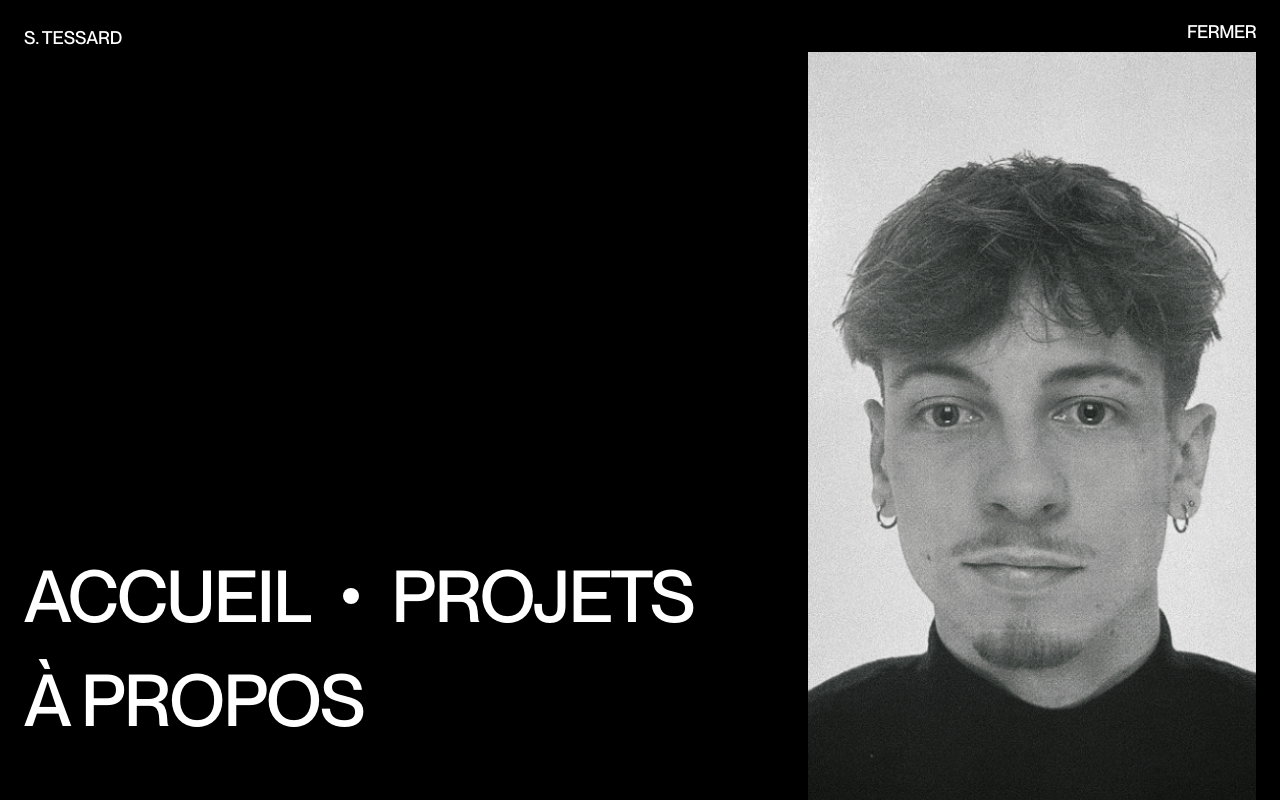
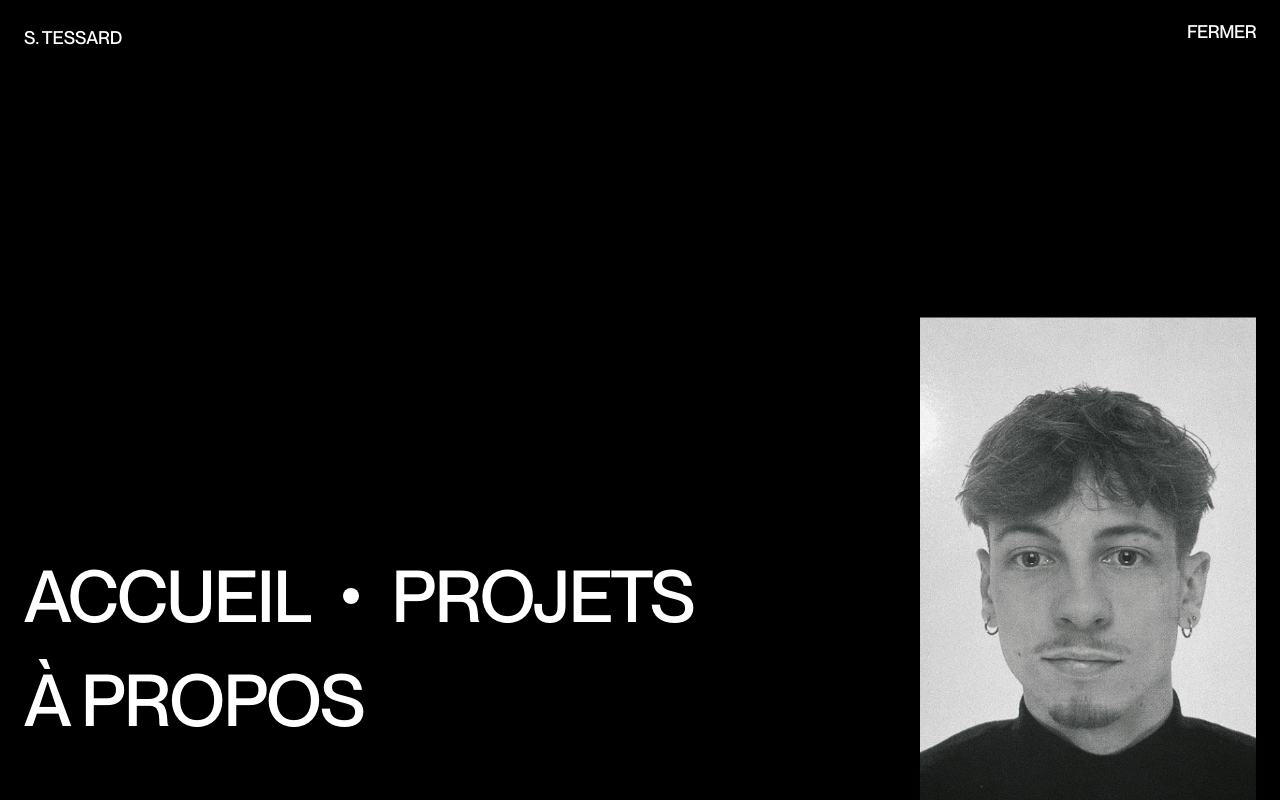
Before and after one commit to simontessard/2025-portfolio, a Next.js app: page /projects/iniva in a window 1280 px wide. Both pictures are taken after a click on the button "MENU". Shown: the top 800 px of the page. Built offline with nearby package versions, Linux system fonts and the light colour scheme.

Commit message:
Mini-fix

```diff
--- a/src/components/global/Header/Menu.tsx
+++ b/src/components/global/Header/Menu.tsx
@@ -25,10 +25,10 @@ export default function Menu() {
 
             <div className="flex max-lg:flex-col-reverse justify-between max-lg:pt-8 max-lg:gap-10 max-lg:h-full">
 
-                <div className="flex flex-col justify-end">
-                    <div className="js-menu-links -translate-y-1 opacity-0 flex max-md:flex-col flex-wrap md:items-center md:max-w-xl xl:max-w-4xl gap-y-2 xl:gap-y-4 gap-x-6 md:gap-x-7 xl:gap-x-8 self-end w-full mb-12 md:mb-20">
+                <div className="shrink-0 flex flex-col justify-end">
+                    <div className="js-menu-links -translate-y-1 opacity-0 flex max-lg:flex-col flex-wrap lg:items-center lg:max-w-xl xl:max-w-4xl gap-y-2 xl:gap-y-4 gap-x-6 md:gap-x-7 xl:gap-x-8 self-end w-full mb-12 md:mb-20">
                         <MenuLink href="/" text="accueil" hideMenu={hideMenu}/>
-                        <span className="hidden md:block size-3 md:size-4 xl:size-4 bg-white rounded-full"/>
+                        <span className="hidden lg:block size-3 md:size-4 xl:size-4 bg-white rounded-full"/>
                         <MenuLink href="/projects" text="projets" hideMenu={hideMenu}/>
                         <MenuLink href="/about" text="à propos" hideMenu={hideMenu}/>
                     </div>
@@ -43,7 +43,7 @@ export default function Menu() {
                 </div>
 
                 <img src="/images/simon.png" alt="Logo" style={{ clipPath: "polygon(0% 0%, 100% 0%, 100% 0%, 0% 0%)" }}
-                     className="js-menu-img lg:aspect-[9/16] object-cover w-full h-auto max-lg:w-2/3 lg:max-w-md"/>
+                     className="js-menu-img lg:aspect-[9/16] object-cover w-full h-1/2 sm:hidden lg:block lg:h-2/3 md:mt-auto max-lg:w-2/3 lg:max-w-md"/>
 
             </div>
         </div>
--- a/src/components/projects-slug/GalleryDesktop.tsx
+++ b/src/components/projects-slug/GalleryDesktop.tsx
@@ -36,19 +36,19 @@ export default function GalleryDesktop({ project }: { project: any }) {
                     slidesPerView={1.25}
                 >
                     <SwiperSlide>
-                        <a data-fancybox="gallery" href={project.gallery[7]} className="cursor-zoom-in">
+                        <a data-fancybox="gallery" href={project.gallery[10]} className="cursor-zoom-in">
                             <img
                                 className="object-cover size-full"
-                                src={project.gallery[7]}
+                                src={project.gallery[10]}
                                 alt={project.title}
                             />
                         </a>
                     </SwiperSlide>
                     <SwiperSlide>
-                        <a data-fancybox="gallery" href={project.gallery[10]} className="cursor-zoom-in">
+                        <a data-fancybox="gallery" href={project.gallery[7]} className="cursor-zoom-in">
                             <img
                                 className="object-cover size-full"
-                                src={project.gallery[10]}
+                                src={project.gallery[7]}
                                 alt={project.title}
                             />
                         </a>
@@ -67,7 +67,7 @@ export default function GalleryDesktop({ project }: { project: any }) {
 
 
             <div className="flex items-end gap-5 md:gap-8 justify-between">
-                <div className="scrollbar-custom-2 bg-primary/30 w-full h-1.5 md:h-2 cursor-grab mb-1"></div>
+                <div className="scrollbar-custom-2 cursor-grab bg-primary/30 w-full h-1.5 md:h-2 mb-1"></div>
                 <div className="flex gap-1.5 md:gap-2 mt-2 md:mt-4 w-fit">
                     <button
                         className="custom-prev-button enabled:md:hover:-translate-x-1 transition-transform duration-300 disabled:opacity-50">
--- a/src/components/projects-slug/GalleryMobile.tsx
+++ b/src/components/projects-slug/GalleryMobile.tsx
@@ -76,7 +76,7 @@ export default function GalleryMobile({ project }: { project: any }) {
 
 
             <div className="flex items-end gap-5 md:gap-8 justify-between">
-                <div className="scrollbar-custom bg-primary/30 w-full h-1.5 md:h-2 cursor-grab mb-1"></div>
+                <div className="scrollbar-custom cursor-grab bg-primary/30 w-full h-1.5 md:h-2 mb-1"></div>
                 <div className="flex gap-1.5 md:gap-2 mt-2 md:mt-4 w-fit">
                     <button
                         className="custom-prev-button enabled:md:hover:-translate-x-1 transition-transform duration-300 disabled:opacity-50">
```
